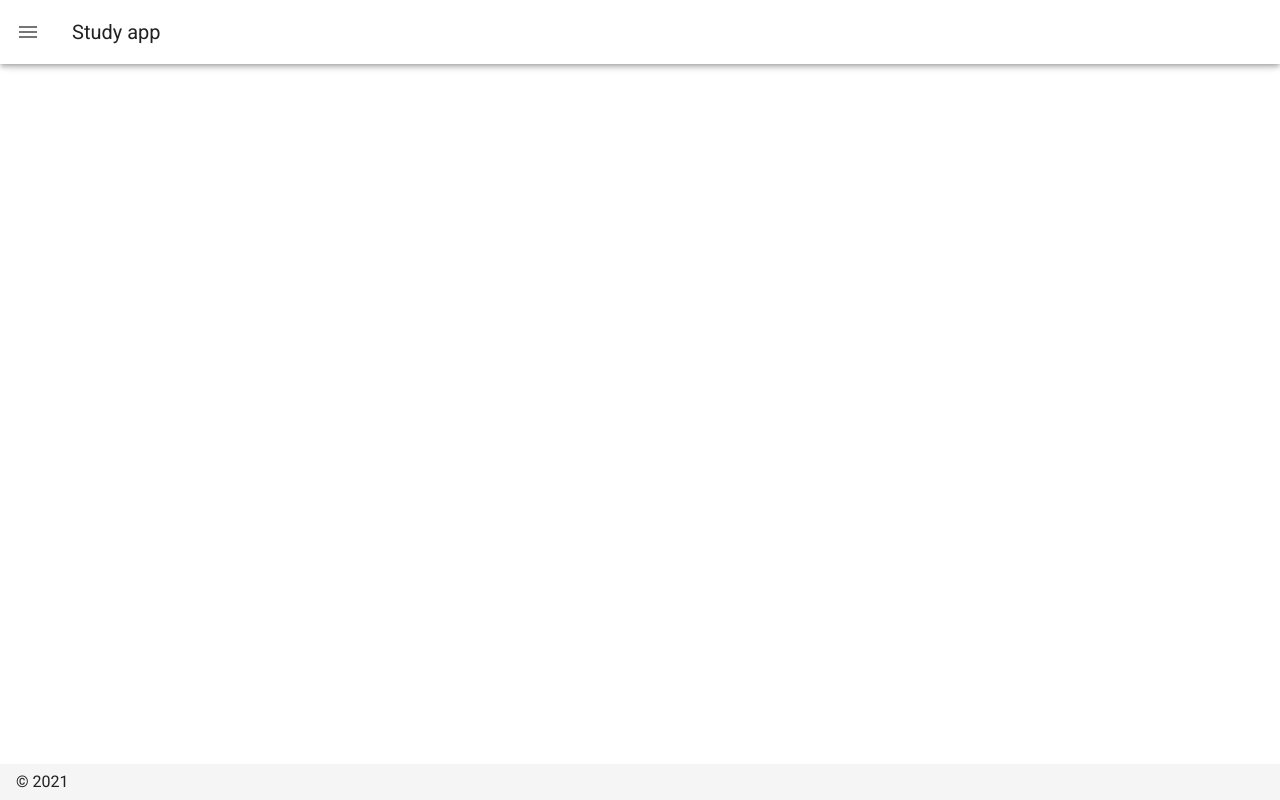
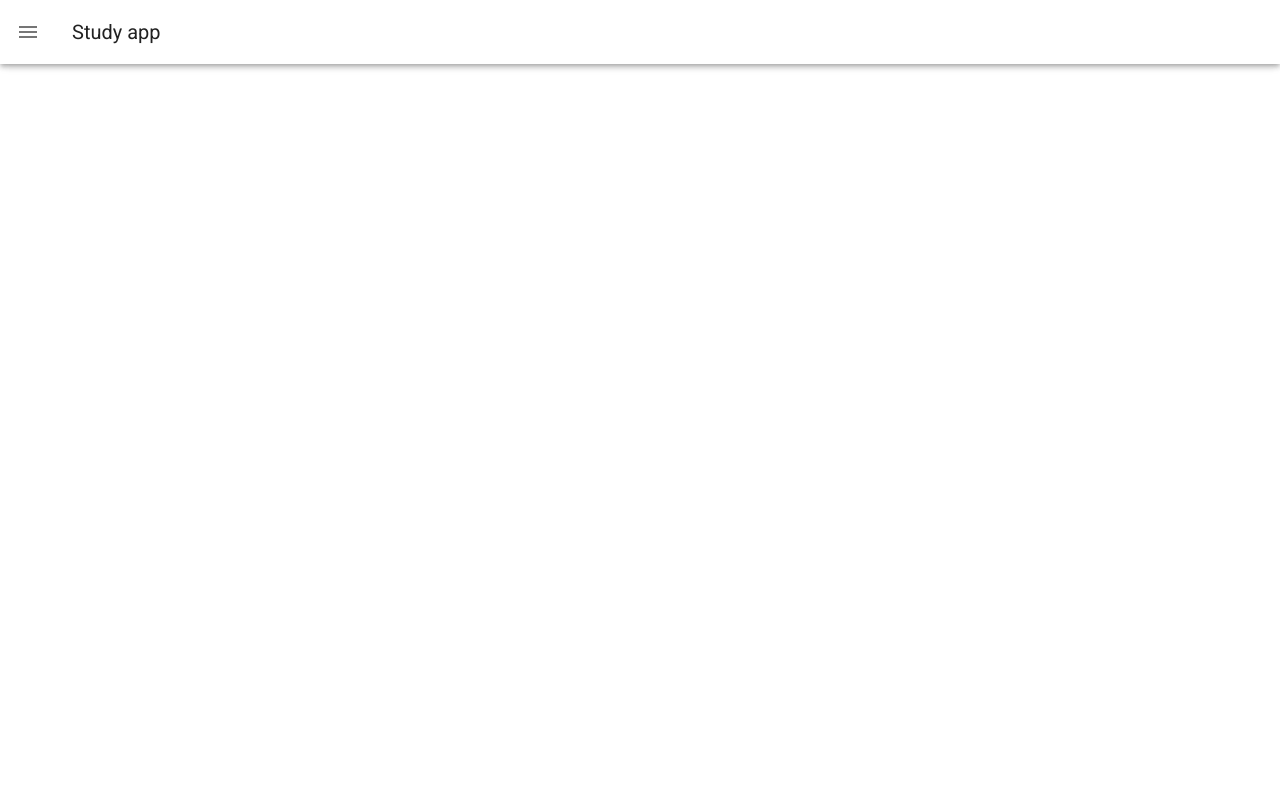
Before and after one commit to Yuma05/study-app-nuxt, a Nuxt app: page / in a window 1280 px wide. Built offline with nearby package versions, Linux system fonts and the light colour scheme.

Commit message:
Delete footer

```diff
--- a/layouts/default.vue
+++ b/layouts/default.vue
@@ -27,9 +27,6 @@
         <nuxt />
       </v-container>
     </v-main>
-    <v-footer :absolute="!fixed" app>
-      <span>&copy; {{ new Date().getFullYear() }}</span>
-    </v-footer>
   </v-app>
 </template>
 
```
